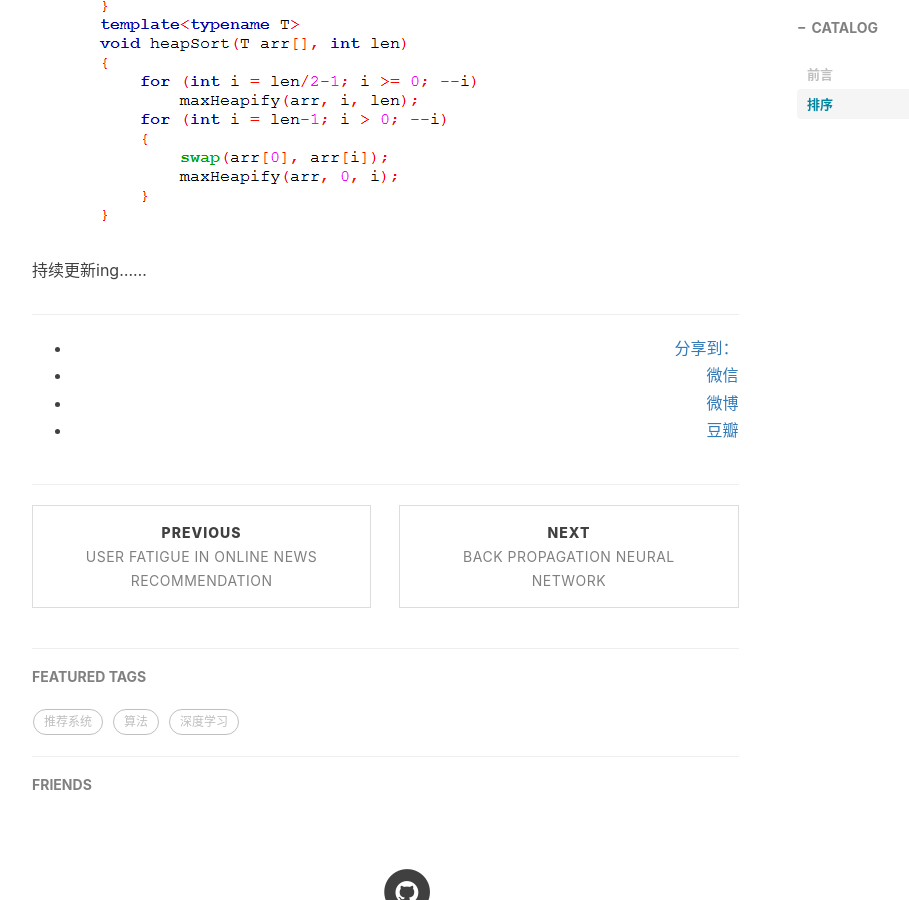
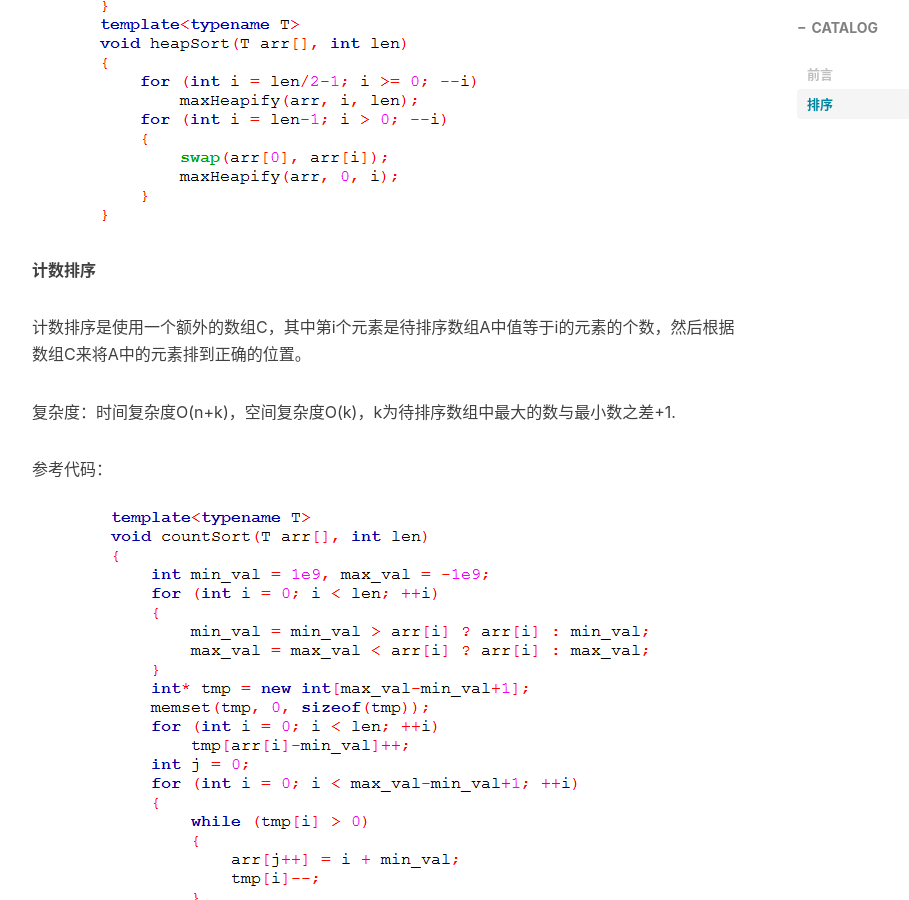
Before and after one commit to CoolIceFire/CoolIceFire.github.io, a Jekyll site: the page built from _posts/2016-06-21-Data Structures and Algorithms.markdown, in a window 1280 px wide and 900 px high, scrolled down 5260 px. Shown: the whole window, without its empty margins (233-1142 px from the left). Built offline with Jekyll 4.4.1, drawn with Linux system fonts in a browser that asks for light colours; nearby versions of some CDN libraries; comment, search, counter and statistics services are not loaded.

Commit message:
Update 2016-06-21-Data Structures and Algorithms.markdown

```diff
--- a/_posts/2016-06-21-Data Structures and Algorithms.markdown
+++ b/_posts/2016-06-21-Data Structures and Algorithms.markdown
@@ -104,5 +104,13 @@ tags:
 参考代码：
 ![](https://raw.githubusercontent.com/CoolIceFire/CoolIceFire.github.io/master/img/20160621/013.png)
 
+**计数排序**
+
+计数排序是使用一个额外的数组C，其中第i个元素是待排序数组A中值等于i的元素的个数，然后根据数组C来将A中的元素排到正确的位置。
+
+复杂度：时间复杂度O(n+k)，空间复杂度O(k)，k为待排序数组中最大的数与最小数之差+1.
+
+参考代码：
+![](https://raw.githubusercontent.com/CoolIceFire/CoolIceFire.github.io/master/img/20160621/021.png)
 
 持续更新ing......
```
